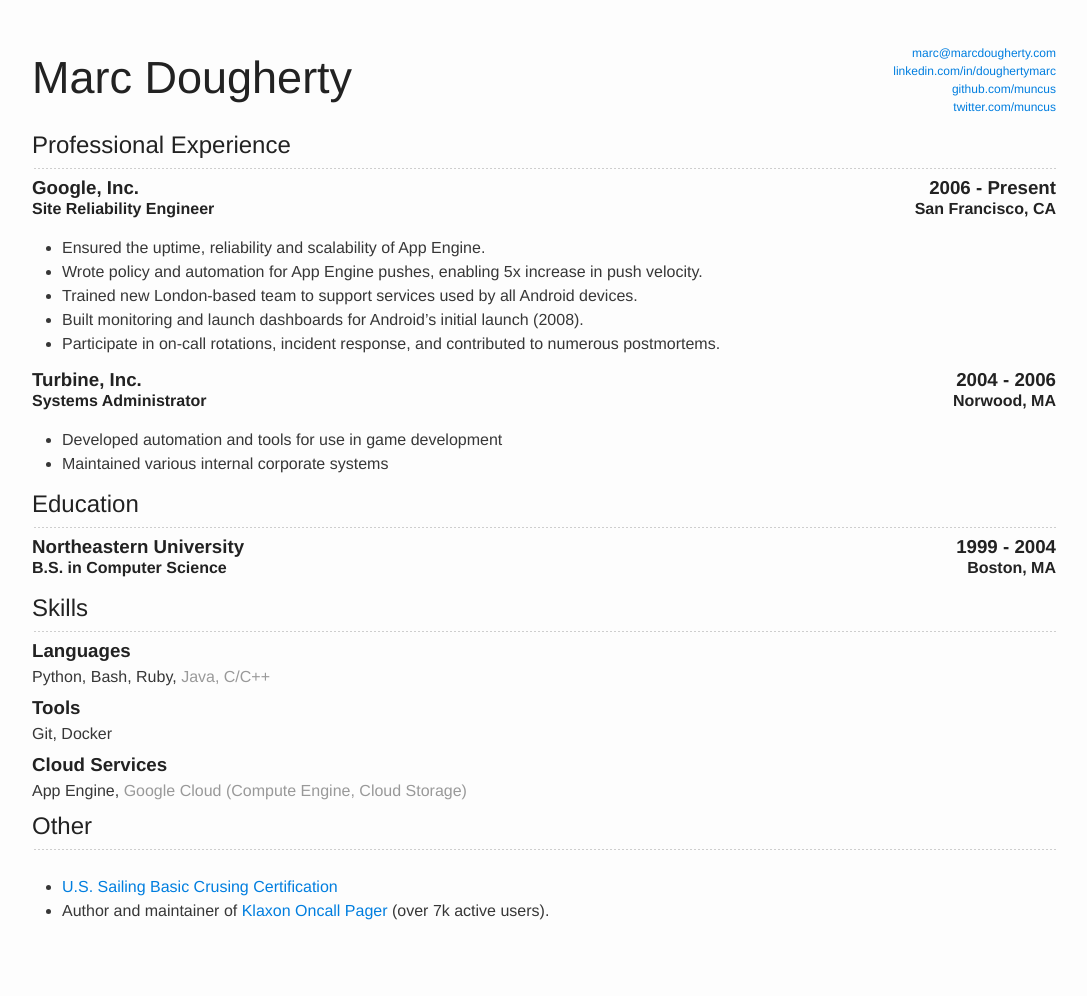
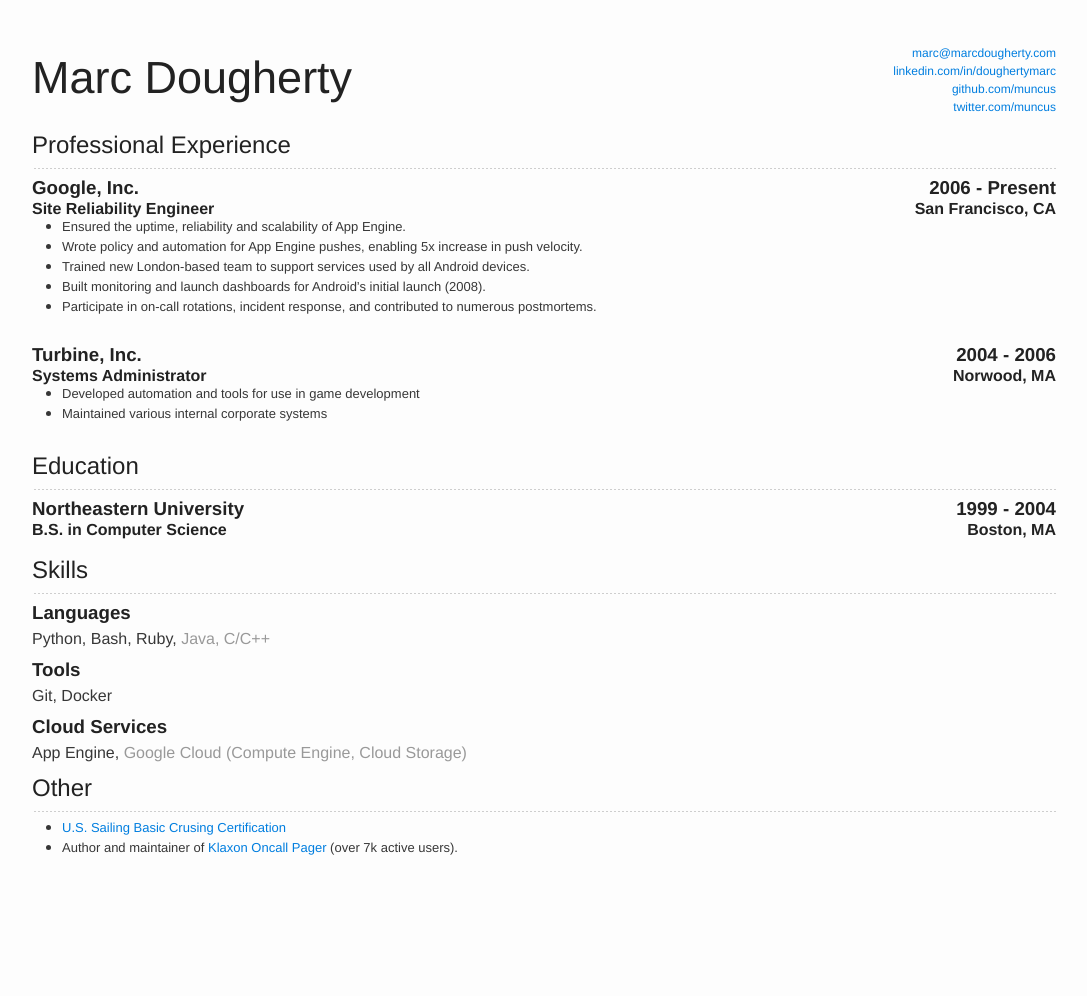
Before and after one commit to marcdougherty/marcdougherty.github.io, a Jekyll site: the page built from resume-plain.html, in a window 1280 px wide. Shown: the whole page, without its empty margins (96-1183 px from the left). Built offline with Jekyll 4.4.1, drawn with Linux system fonts in a browser that asks for light colours; after the commit the page ends 945 px from its top, so only the background shows below that.

Commit message:
fix some silly padding for inline lists, shrink bullet list fonts.

```diff
--- a/_sass/resume.scss
+++ b/_sass/resume.scss
@@ -65,18 +65,28 @@
     }
 
     ul {
-        padding-top: 10px;
         clear: both;
+        line-height: 1.25;
         li {
-            margin-bottom: -15px;
+          p {
+            display: inline;
+            font-size: small;
+            margin: 0;
+            padding: 0;
+          }
         }
     }
 }
 
 // Hide Elements on Print
+// dont color links in print.
 @media print {
-    .no-print, .no-print * {
-        display: none !important;
-    }
+  .no-print, .no-print * {
+      display: none !important;
+  }
+  a {
+      color: $text-color;
+      text-decoration: none;
+  }
 
 }
```
